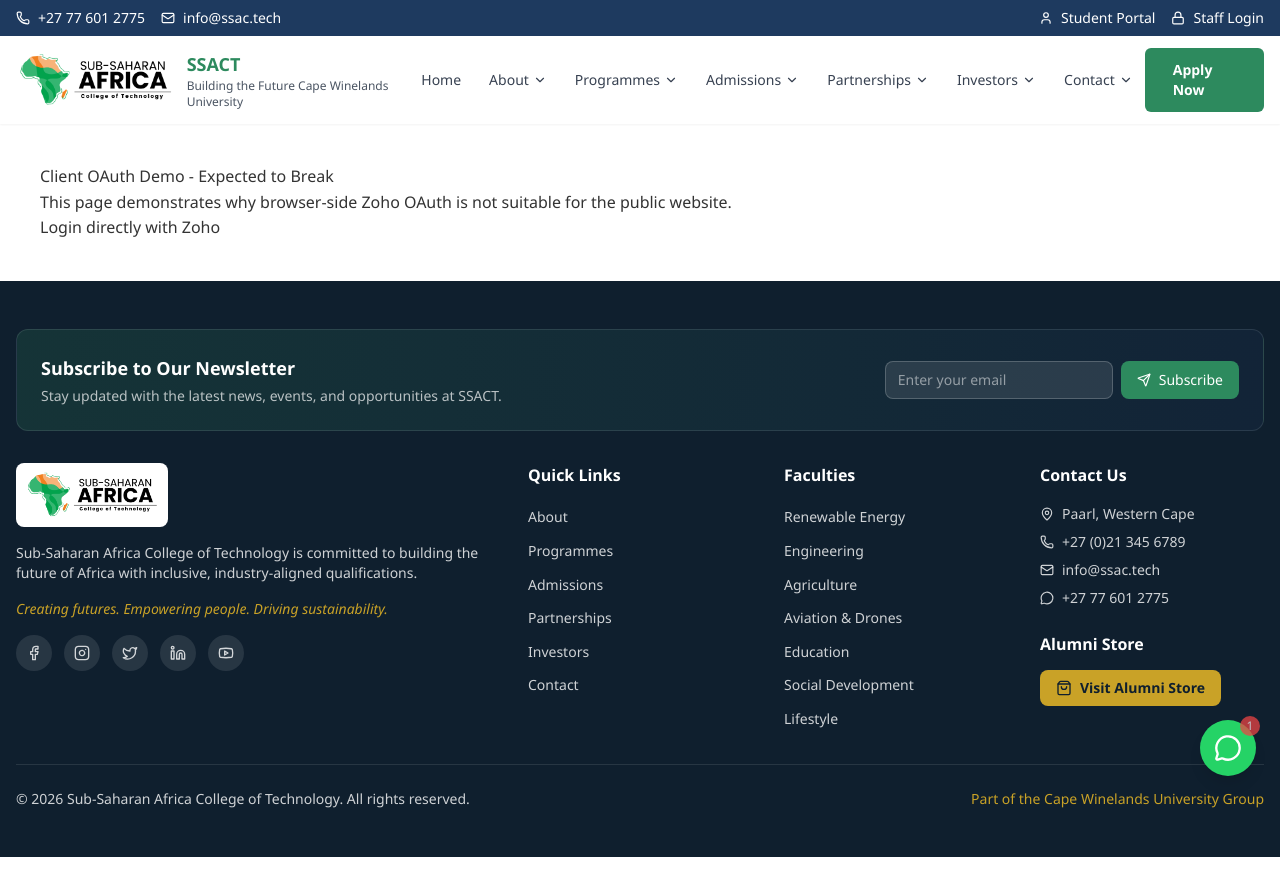
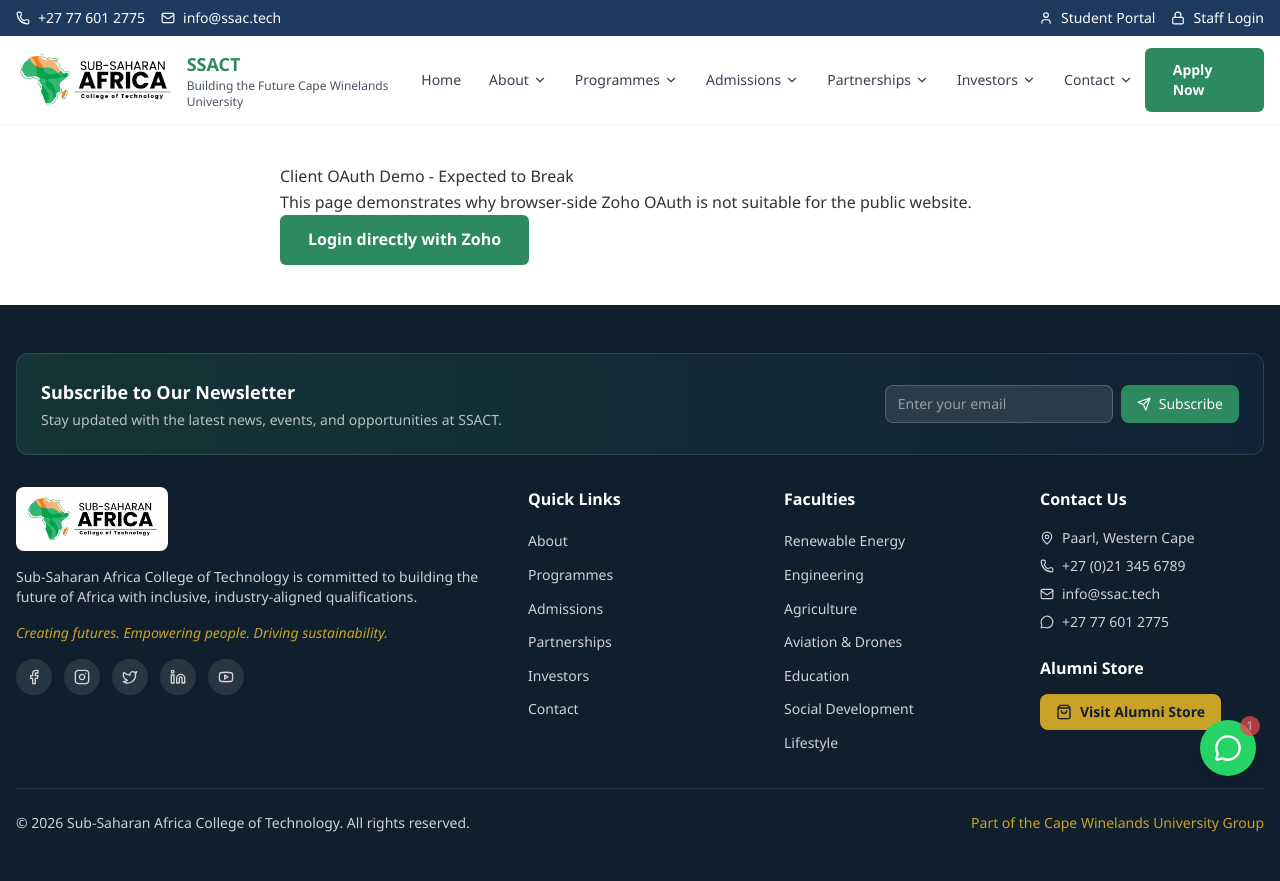
Before and after one commit to Brentwatch2021/sacc, a React (Vite) app in the folder app/: page /oauth-demo in a window 1280 px wide. Before the commit the page ends 857 px from the top, so only its background shows below. Built offline with nearby package versions, Linux system fonts and the light colour scheme.

Commit message:
Client Demo Oauth 2

```diff
--- a/app/src/pages/OAuthDemo.tsx
+++ b/app/src/pages/OAuthDemo.tsx
@@ -35,7 +35,7 @@
   }
 
   return (
-    <div style={{ padding: 40 }}>
+    <div style={{ padding: 40, margin: "0 auto", maxWidth: 800 }}>
       <h1>Client OAuth Demo - Expected to Break</h1>
 
       <p>
@@ -44,7 +44,7 @@
       </p>
 
       {!accessToken && (
-        <a href={loginUrl}>
+        <a href={loginUrl} className="btn-primary padding-40">
           Login directly with Zoho
         </a>
       )}
```
